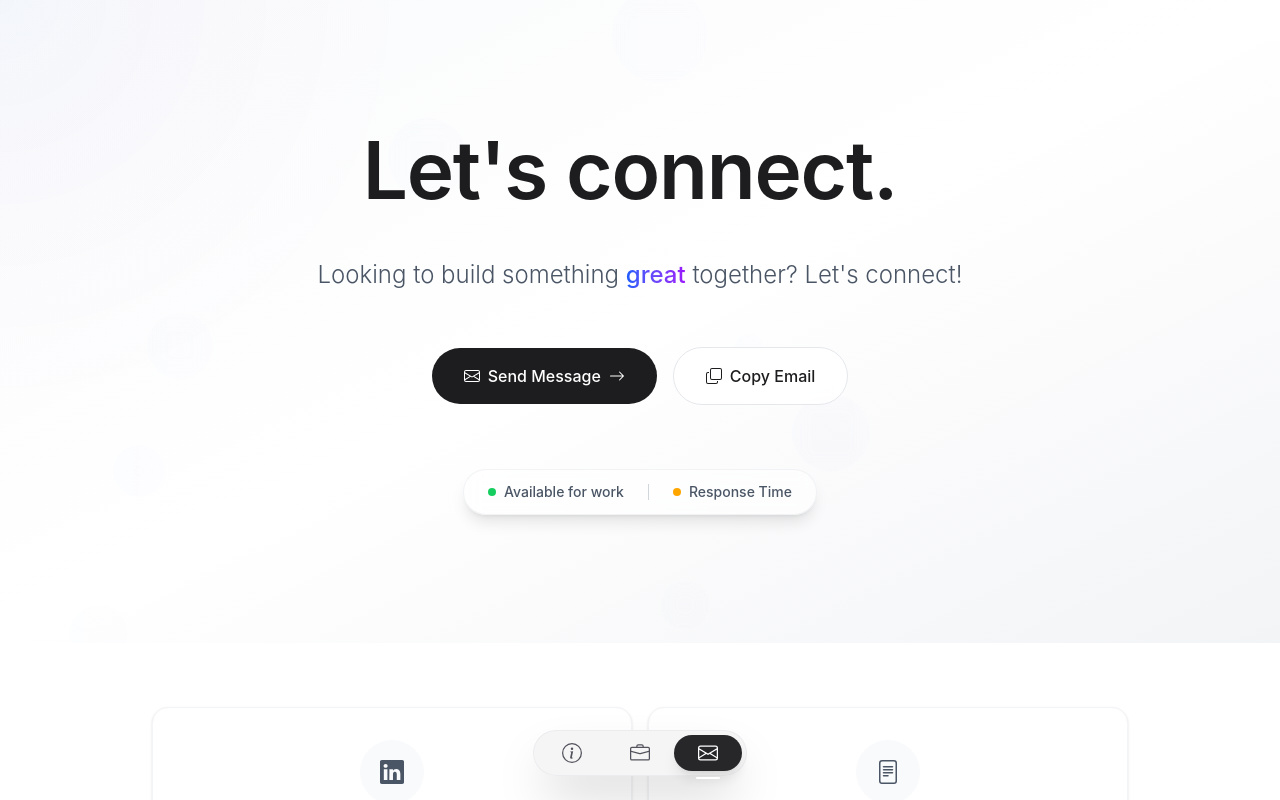
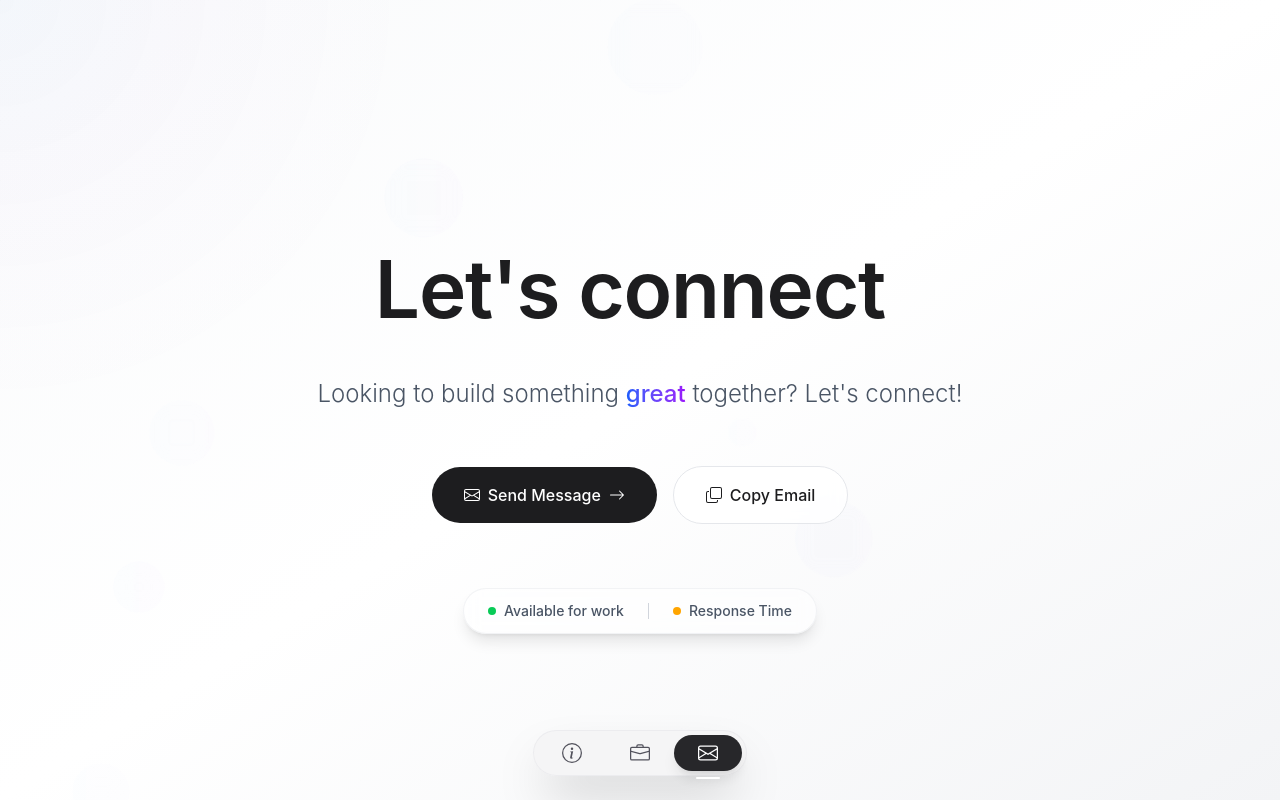
Before and after one commit to officialbryx/Portfolio, a React (Vite) app: page /contact in a window 1280 px wide. Shown: the top 800 px of the page. Built offline with nearby package versions, Linux system fonts and the light colour scheme.

Commit message:
Update Contact.jsx

```diff
--- a/src/pages/Contact.jsx
+++ b/src/pages/Contact.jsx
@@ -31,12 +31,7 @@ function Contact() {
   const linkedInUrl = "https://www.linkedin.com/in/bryantiamzonph";
   const resumeUrl = "/TIAMZON_Resume-1.pdf";
 
-  const heroTexts = [
-    "Get in touch.",
-    "Let's connect.",
-    "Say hello.",
-    "Start a conversation.",
-  ];
+  const heroTexts = ["Get in touch", "Let's connect", "Say hello"];
 
   // Initialize floating elements
   useEffect(() => {
@@ -154,7 +149,7 @@ function Contact() {
     >
       {/* Interactive Hero Section */}
       <div
-        className="relative bg-gradient-to-br from-gray-50 via-white to-gray-100 overflow-hidden"
+        className="relative min-h-screen flex items-center justify-center bg-gradient-to-br from-gray-50 via-white to-gray-100 overflow-hidden pt-20"
         onMouseMove={handleMouseMove}
         onMouseEnter={() => setIsHeroHovered(true)}
         onMouseLeave={() => setIsHeroHovered(false)}
@@ -208,7 +203,7 @@ function Contact() {
           />
         </div>
 
-        <div className="relative max-w-4xl mx-auto px-6 py-32">
+        <div className="relative max-w-4xl mx-auto px-6">
           <div className="text-center">
             {/* Animated main heading */}
             <div className="relative h-[100px] mb-8 overflow-hidden">
```
